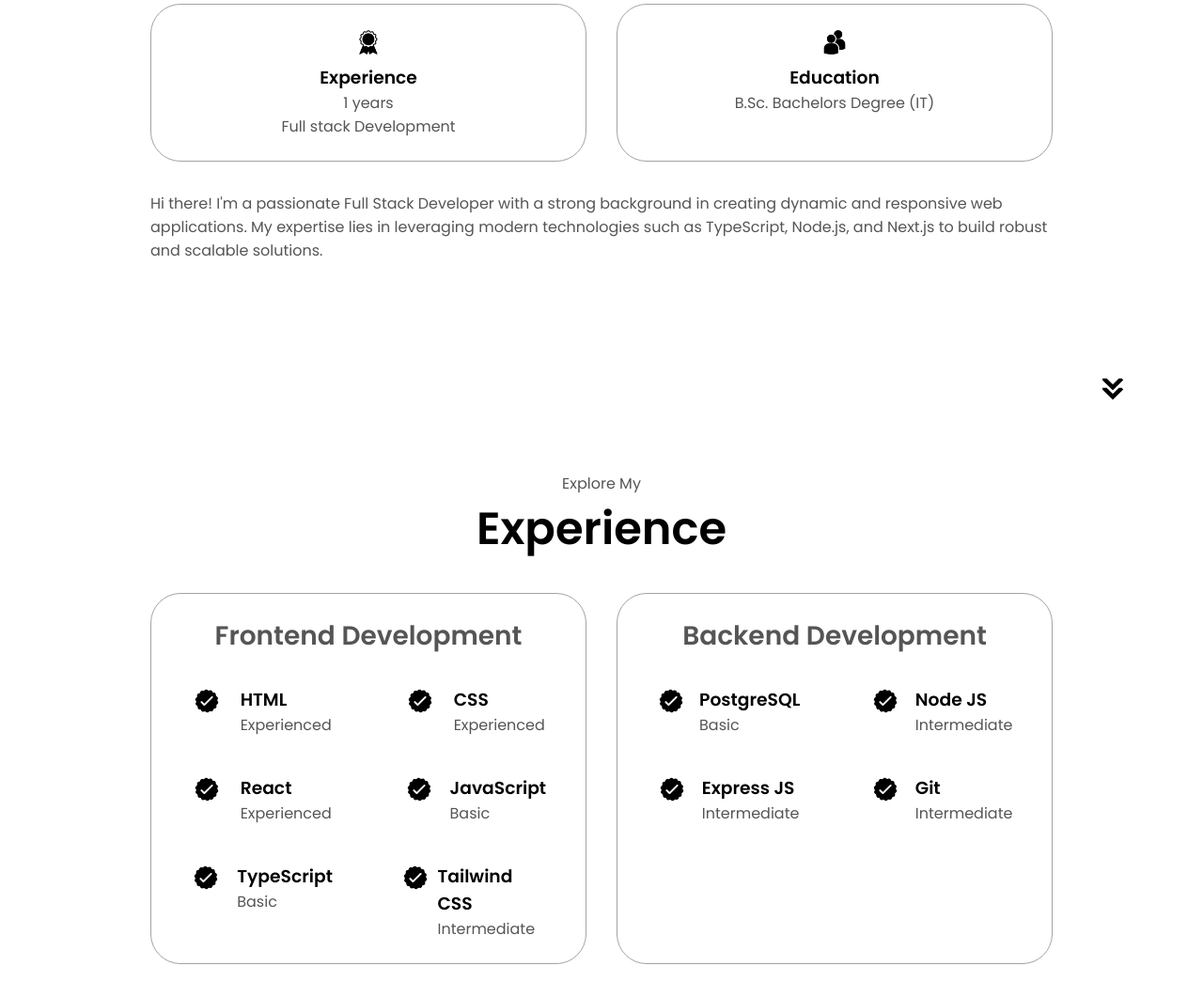
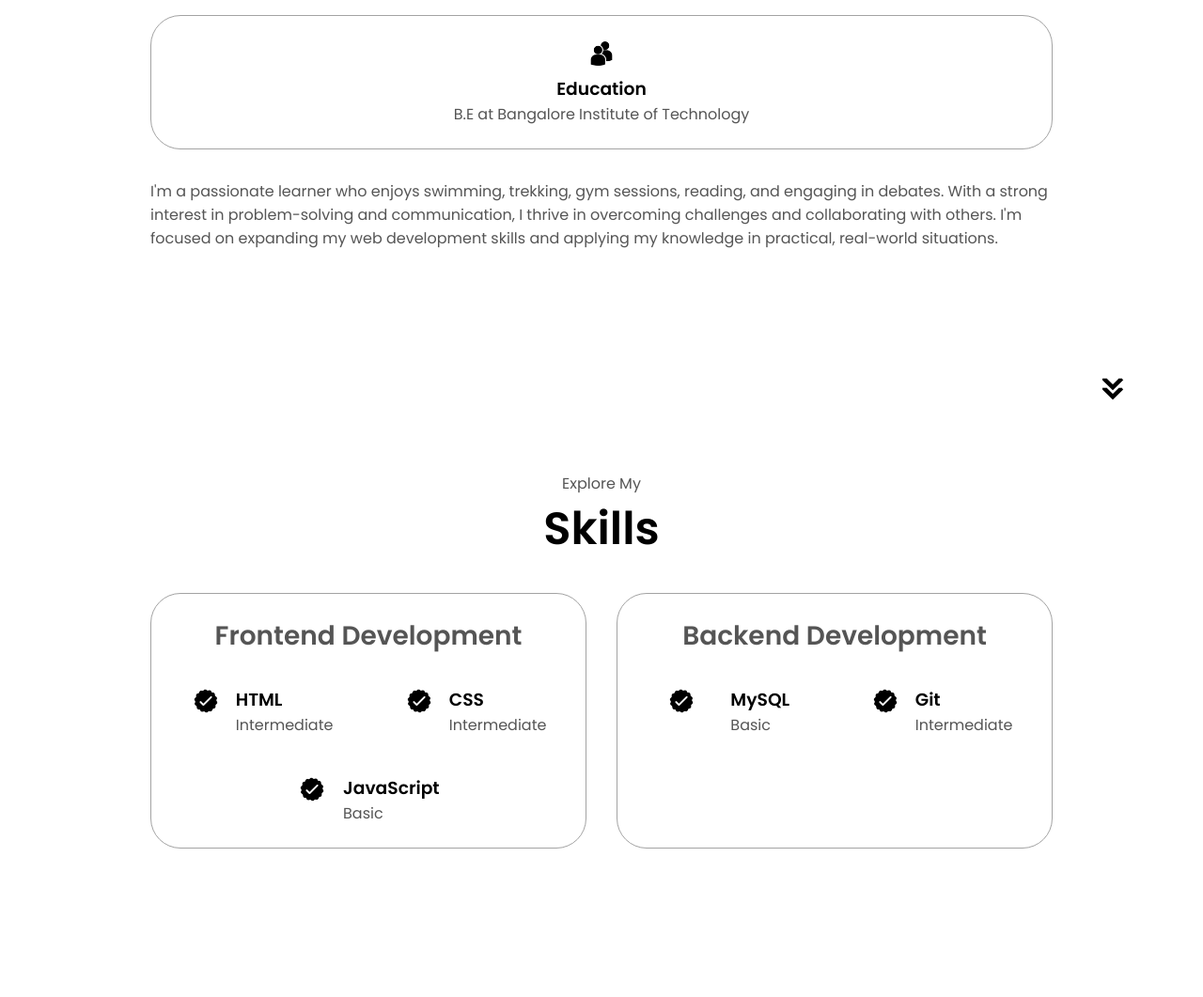
Before and after one commit to dhanushrgowda13/portfolio, a website: page index.html in a window 1280 px wide. Shown: the part 1194-2255 px from the top of the page at 94% size. Drawn offline with Linux system fonts and the light colour scheme.

Commit message:
Update index.html

```diff
--- a/index.html
+++ b/index.html
@@ -5,25 +5,25 @@
   <meta charset="UTF-8" />
   <meta http-equiv="X-UA-Compatible" content="IE=edge" />
   <meta name="viewport" content="width=device-width, initial-scale=1.0" />
-  <title>Vikash Kumar</title>
+  <title>Dhanush R Gowda</title>
   <link rel="stylesheet" href="style.css" />
   <link rel="stylesheet" href="mediaqueries.css" />
 </head>
 
 <body>
   <nav id="desktop-nav">
-    <div class="logo">Vikash Kumar</div>
+    <div class="logo">Dhanush R Gowda</div>
     <div>
       <ul class="nav-links">
         <li><a href="#about">About</a></li>
-        <li><a href="#experience">Experience</a></li>
+        <li><a href="#experience">Skills</a></li>
         <li><a href="#projects">Projects</a></li>
         <li><a href="#contact">Contact</a></li>
       </ul>
     </div>
   </nav>
   <nav id="hamburger-nav">
-    <div class="logo">Vikash Kumar</div>
+    <div class="logo">Dhanush R Gowda</div>
     <div class="hamburger-menu">
       <div class="hamburger-icon" onclick="toggleMenu()">
         <span></span>
@@ -32,7 +32,7 @@
       </div>
       <div class="menu-links">
         <li><a href="#about" onclick="toggleMenu()">About</a></li>
-        <li><a href="#experience" onclick="toggleMenu()">Experience</a></li>
+        <li><a href="#experience" onclick="toggleMenu()">Skills</a></li>
         <li><a href="#projects" onclick="toggleMenu()">Projects</a></li>
         <li><a href="#contact" onclick="toggleMenu()">Contact</a></li>
       </div>
@@ -40,12 +40,12 @@
   </nav>
   <section id="profile">
     <div class="section__pic-container">
-      <img src="./assets/profile-pic.png" alt="John Doe profile picture" />
+      <img src="./assets/profile-pic.jpeg" alt="John Doe profile picture" />
     </div>
     <div class="section__text">
       <p class="section__text__p1">Hello, I'm</p>
-      <h1 class="title">Vikash Kumar</h1>
-      <p class="section__text__p2">Full Stack Developer</p>
+      <h1 class="title">Dhanush R Gowda</h1>
+      <p class="section__text__p2">Engineering Student</p>
       <div class="btn-container">
         <button class="btn btn-color-2" onclick="window.open('./assets/resume.pdf')">
           Download CV
@@ -56,9 +56,9 @@
       </div>
       <div id="socials-container">
         <img src="./assets/linkedin.png" alt="My LinkedIn profile" class="icon"
-          onclick="location.href='https://www.linkedin.com/in/vikash-kumar-14782823b/'" />
+          onclick="location.href='https://www.linkedin.com/in/dhanushrgowda13/'" />
         <img src="./assets/github.png" alt="My Github profile" class="icon"
-          onclick="location.href='https://github.com/vikraj66'" />
+          onclick="location.href='https://github.com/dhanushrgowda13'" />
       </div>
     </div>
   </section>
@@ -71,22 +71,22 @@
       </div> -->
       <div class="about-details-container">
         <div class="about-containers">
-          <div class="details-container">
-            <img src="./assets/experience.png" alt="Experience icon" class="icon" />
-            <h3>Experience</h3>
-            <p>1 years <br />Full stack Development</p>
-          </div>
+
           <div class="details-container">
             <img src="./assets/education.png" alt="Education icon" class="icon" />
             <h3>Education</h3>
-            <p>B.Sc. Bachelors Degree (IT) </p>
+            <p>B.E at Bangalore Institute of Technology </p>
           </div>
         </div>
         <div class="text-container">
           <p>
-            Hi there! I'm a passionate Full Stack Developer with a strong background in creating dynamic and responsive
-            web applications. My expertise lies in leveraging modern technologies such as TypeScript, Node.js, and
-            Next.js to build robust and scalable solutions.
+            I'm a passionate learner who enjoys swimming, trekking, gym
+            sessions, reading, and engaging in debates. With a strong interest in
+            problem-solving and communication, I thrive in overcoming
+            challenges and collaborating with others. I'm focused on expanding
+            my web development skills and applying my knowledge in practical,
+            real-world situations.
+
           </p>
         </div>
       </div>
@@ -95,7 +95,7 @@
   </section>
   <section id="experience">
     <p class="section__text__p1">Explore My</p>
-    <h1 class="title">Experience</h1>
+    <h1 class="title">Skills</h1>
     <div class="experience-details-container">
       <div class="about-containers">
         <div class="details-container">
@@ -105,23 +105,17 @@
               <img src="./assets/checkmark.png" alt="Experience icon" class="icon" />
               <div>
                 <h3>HTML</h3>
-                <p>Experienced</p>
+                <p>Intermediate</p>
               </div>
             </article>
             <article>
               <img src="./assets/checkmark.png" alt="Experience icon" class="icon" />
               <div>
                 <h3>CSS</h3>
-                <p>Experienced</p>
+                <p>Intermediate</p>
               </div>
             </article>
-            <article>
-              <img src="./assets/checkmark.png" alt="Experience icon" class="icon" />
-              <div>
-                <h3>React</h3>
-                <p>Experienced</p>
-              </div>
-            </article>
+
             <article>
               <img src="./assets/checkmark.png" alt="Experience icon" class="icon" />
               <div>
@@ -129,20 +123,7 @@
                 <p>Basic</p>
               </div>
             </article>
-            <article>
-              <img src="./assets/checkmark.png" alt="Experience icon" class="icon" />
-              <div>
-                <h3>TypeScript</h3>
-                <p>Basic</p>
-              </div>
-            </article>
-            <article>
-              <img src="./assets/checkmark.png" alt="Experience icon" class="icon" />
-              <div>
-                <h3>Tailwind CSS</h3>
-                <p>Intermediate</p>
-              </div>
-            </article>
+
           </div>
         </div>
         <div class="details-container">
@@ -151,24 +132,11 @@
             <article>
               <img src="./assets/checkmark.png" alt="Experience icon" class="icon" />
               <div>
-                <h3>PostgreSQL</h3>
+                <h3>MySQL</h3>
                 <p>Basic</p>
               </div>
             </article>
-            <article>
-              <img src="./assets/checkmark.png" alt="Experience icon" class="icon" />
-              <div>
-                <h3>Node JS</h3>
-                <p>Intermediate</p>
-              </div>
-            </article>
-            <article>
-              <img src="./assets/checkmark.png" alt="Experience icon" class="icon" />
-              <div>
-                <h3>Express JS</h3>
-                <p>Intermediate</p>
-              </div>
-            </article>
+
             <article>
               <img src="./assets/checkmark.png" alt="Experience icon" class="icon" />
               <div>
@@ -191,7 +159,7 @@
           <div class="article-container">
             <img src="./assets/project-1.png" alt="Project 1" class="project-img" />
           </div>
-          <h2 class="experience-sub-title project-title">Project One</h2>
+          <h2 class="experience-sub-title project-title">Deepfake detection </h2>
           <div class="btn-container">
             <button class="btn btn-color-2 project-btn" onclick="location.href='https://github.com/'">
               Github
@@ -239,11 +207,11 @@
     <div class="contact-info-upper-container">
       <div class="contact-info-container">
         <img src="./assets/email.png" alt="Email icon" class="icon contact-icon email-icon" />
-        <p><a href="mailto:vikashraj041013@gmail.com">vikashraj041013@gmail.com</a></p>
+        <p><a href="mailto:vikashraj041013@gmail.com">dboss@gmail.com</a></p>
       </div>
       <div class="contact-info-container">
         <img src="./assets/linkedin.png" alt="LinkedIn icon" class="icon contact-icon" />
-        <p><a href="https://www.linkedin.com/in/vikash-kumar-14782823b/">LinkedIn</a></p>
+        <p><a href="https://www.linkedin.com/in/dhanushrgowda13/">LinkedIn</a></p>
       </div>
     </div>
   </section>
@@ -252,7 +220,7 @@
       <div class="nav-links-container">
         <ul class="nav-links">
           <li><a href="#about">About</a></li>
-          <li><a href="#experience">Experience</a></li>
+          <li><a href="#experience">Skills</a></li>
           <li><a href="#projects">Projects</a></li>
           <li><a href="#contact">Contact</a></li>
         </ul>
```
